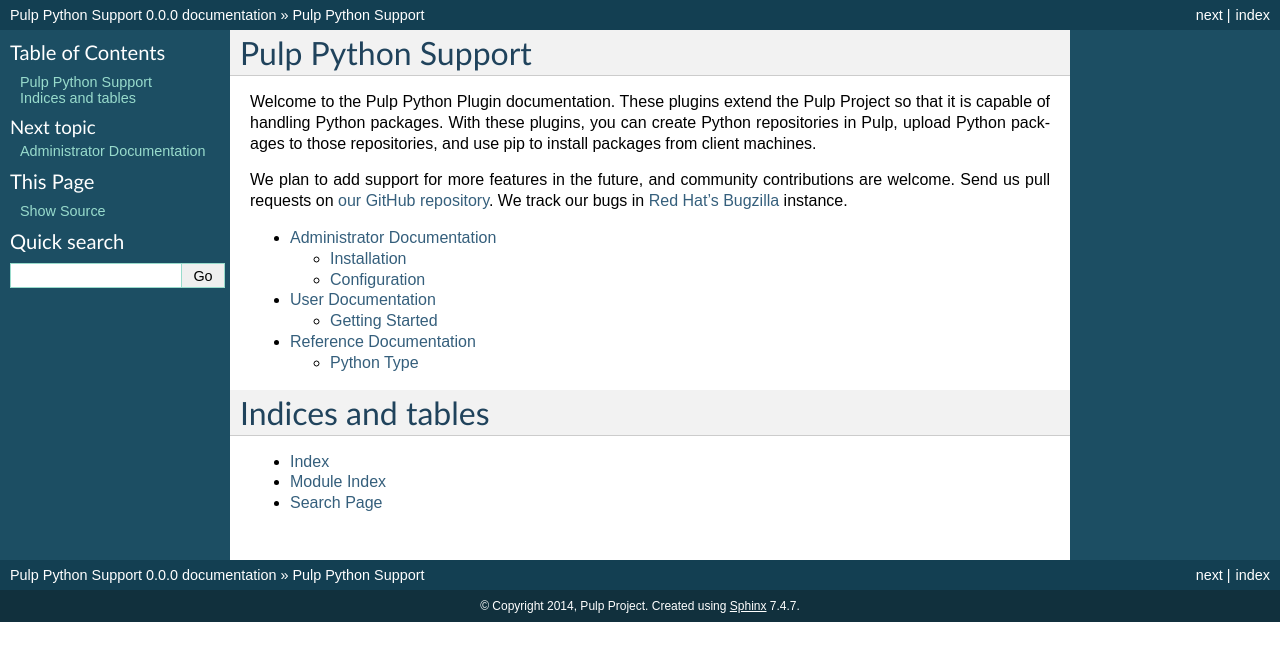
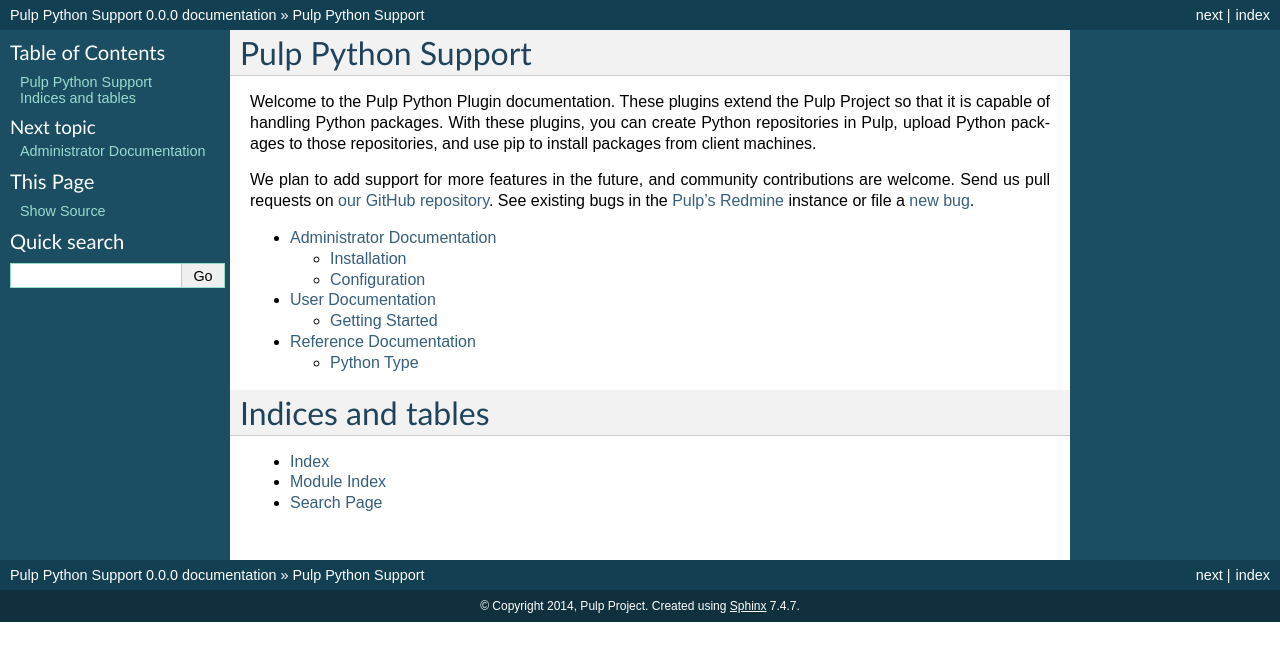
Before and after one commit to pulp/pulp_python, a Sphinx documentation site: the page built from docs/index.rst, in a window 1280 px wide. Shown: the top 661 px of the page. Built offline with Sphinx 7.4.7, drawn with Linux system fonts in a browser that asks for light colours.

Commit message:
126 - Updates bug tracker docs to link to Pulp's Redmine instance

```diff
--- a/docs/index.rst
+++ b/docs/index.rst
@@ -7,8 +7,9 @@
 repositories, and use pip to install packages from client machines.
 
 We plan to add support for more features in the future, and community contributions are welcome.
-Send us pull requests on `our GitHub repository <https://github.com/pulp/pulp_python>`_. We track
-our bugs in `Red Hat's Bugzilla <https://bugzilla.redhat.com/enter_bug.cgi?product=Pulp>`_ instance.
+Send us pull requests on `our GitHub repository <https://github.com/pulp/pulp_python>`_. See existing
+bugs in the `Pulp's Redmine <https://pulp.plan.io/projects/pulp_python/issues?set_filter=1&tracker_id=1>`_
+instance or file a `new bug <https://pulp.plan.io/projects/pulp_python/issues/new>`_.
 
 .. toctree::
    :maxdepth: 2
```
